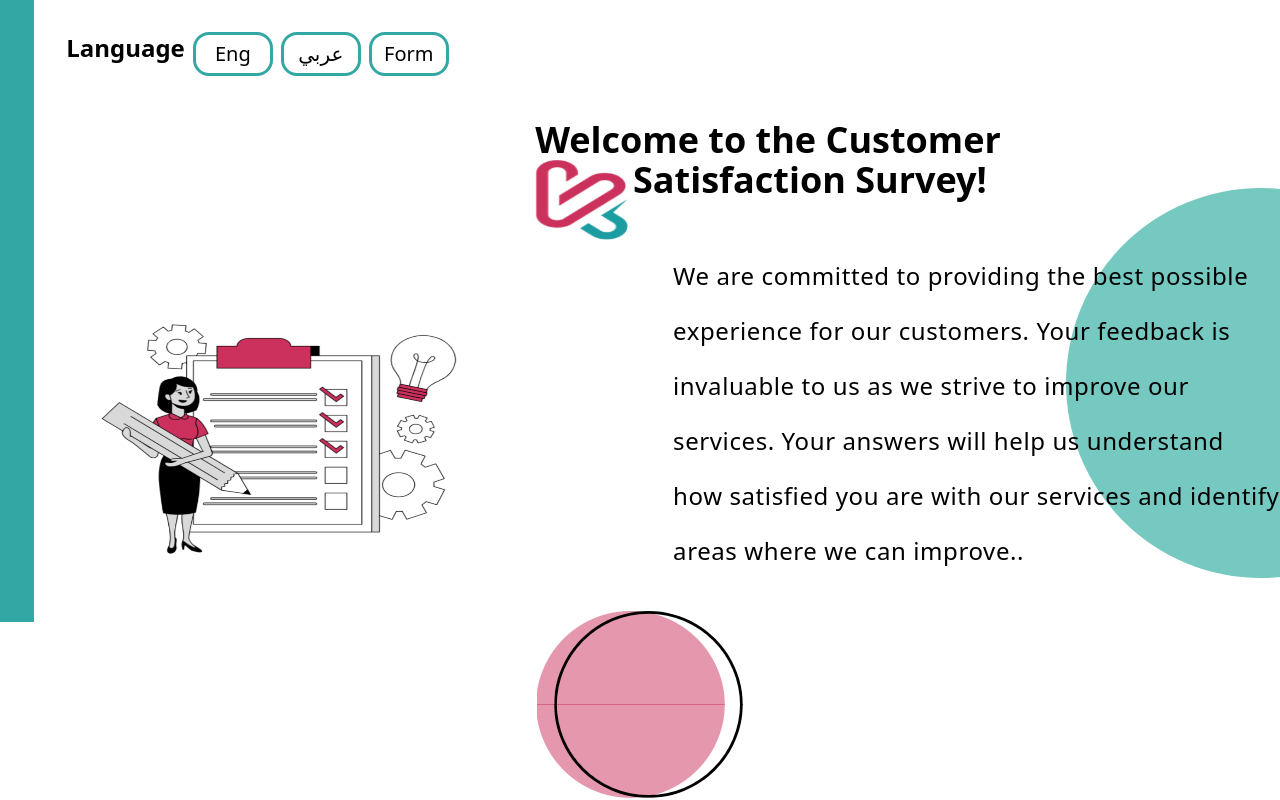
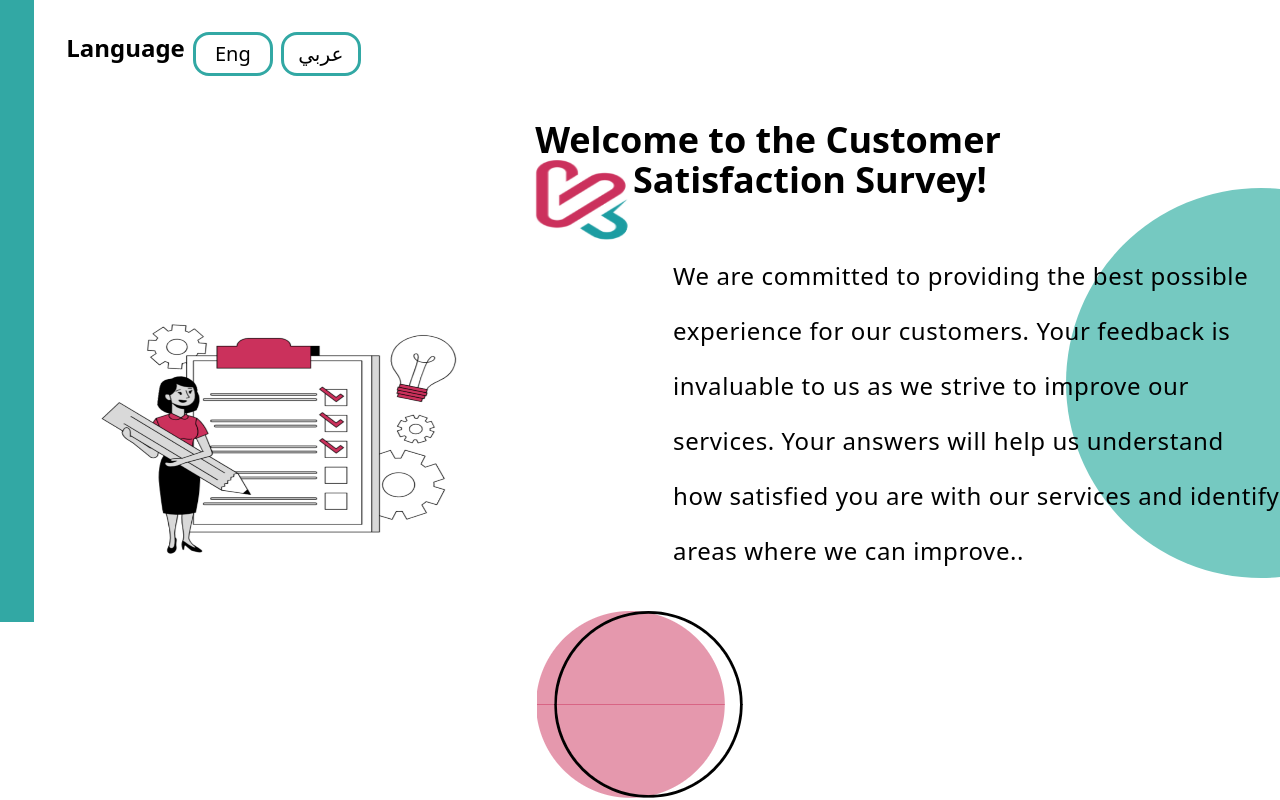
Before and after one commit to huuzey/husem, a React (Create React App) app in the folder Frontend/: page / in a window 1280 px wide. Shown: the top 800 px of the page. Built offline with nearby package versions, Linux system fonts and the light colour scheme.

Commit message:
Update Home.jsx

```diff
--- a/Frontend/src/components/Home.jsx
+++ b/Frontend/src/components/Home.jsx
@@ -101,14 +101,14 @@ const Home = () => {
                 >
                   عربي
                 </button>
-                {!url && (
+               {/*  {!url && (
                   <a
                     href="/form"
                     className="border-[3.5px] text-xl px-2 hover:bg-[#32a8a4] hover:scale-105 border-[#32a8a4] h-11 rounded-2xl w-20 flex items-center justify-center"
                   >
                     Form
                   </a>
-                )}
+                )}*/}
               </div>
               <div className=" ">
                 <div>
```
